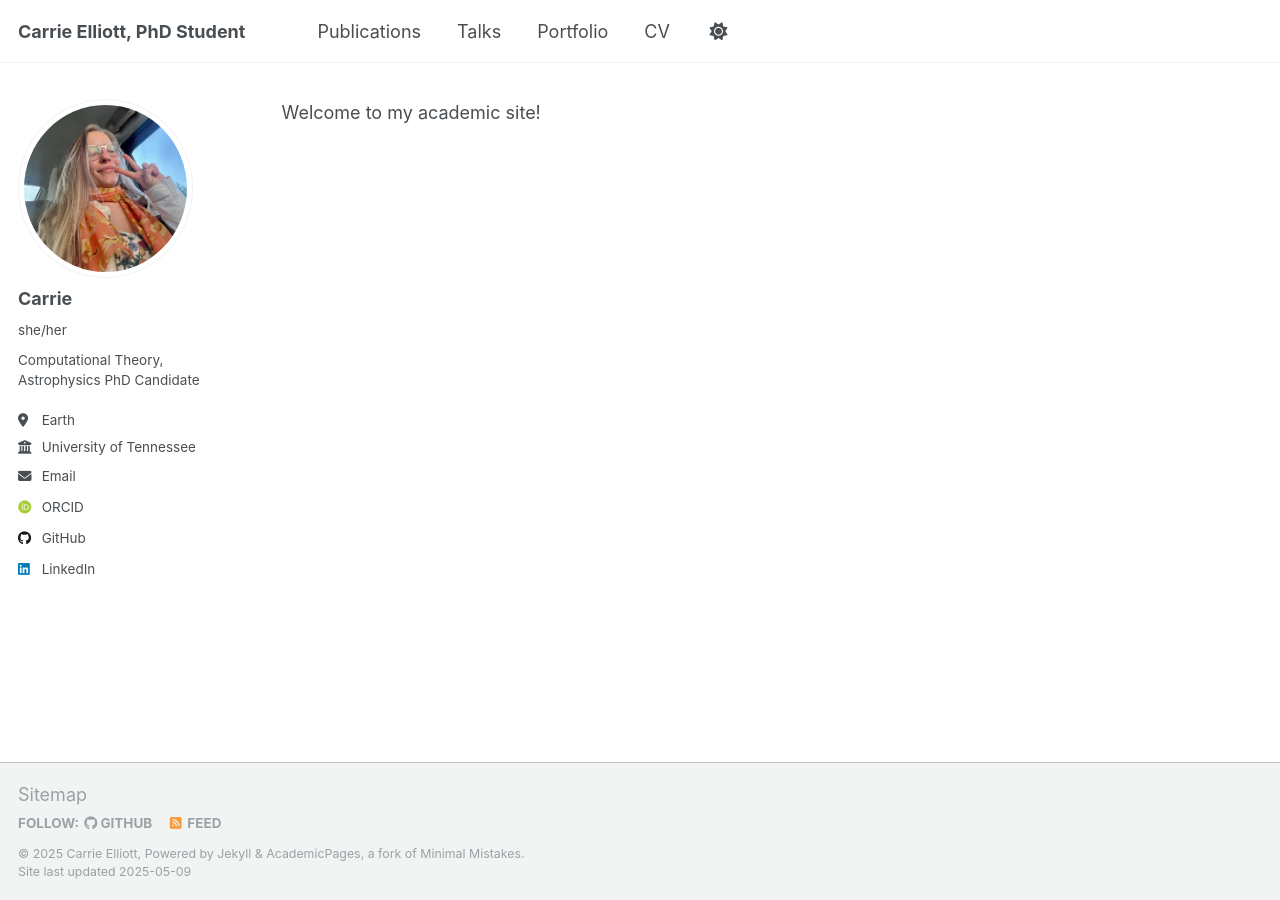
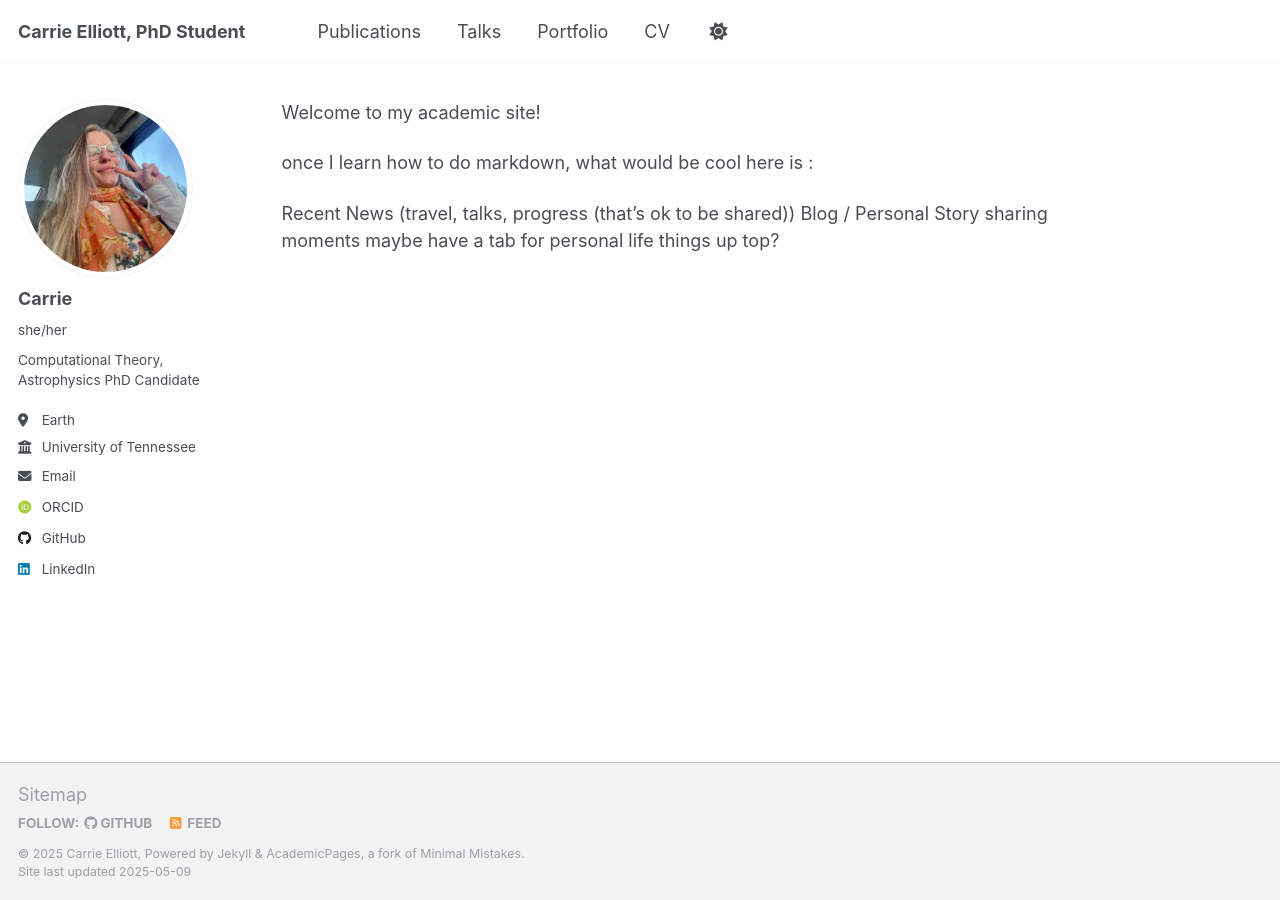
Before and after one commit to cellio00/cellio00.github.io, a Jekyll site: the page built from index.md, in a window 1280 px wide. Built offline with Jekyll 4.4.1, drawn with Linux system fonts in a browser that asks for light colours; some web fonts are replaced; our own code applies the rules of GitHub Pages for plain Markdown files; a file with an impossible date is left out.

Commit message:
changing landing page for now.

```diff
--- a/index.md
+++ b/index.md
@@ -1,2 +1,8 @@
 
 Welcome to my academic site!
+
+once I learn how to do markdown, what would be cool here is :
+
+Recent News (travel, talks, progress (that's ok to be shared))
+Blog / Personal Story sharing moments
+maybe have a tab for personal life things up top?
```
